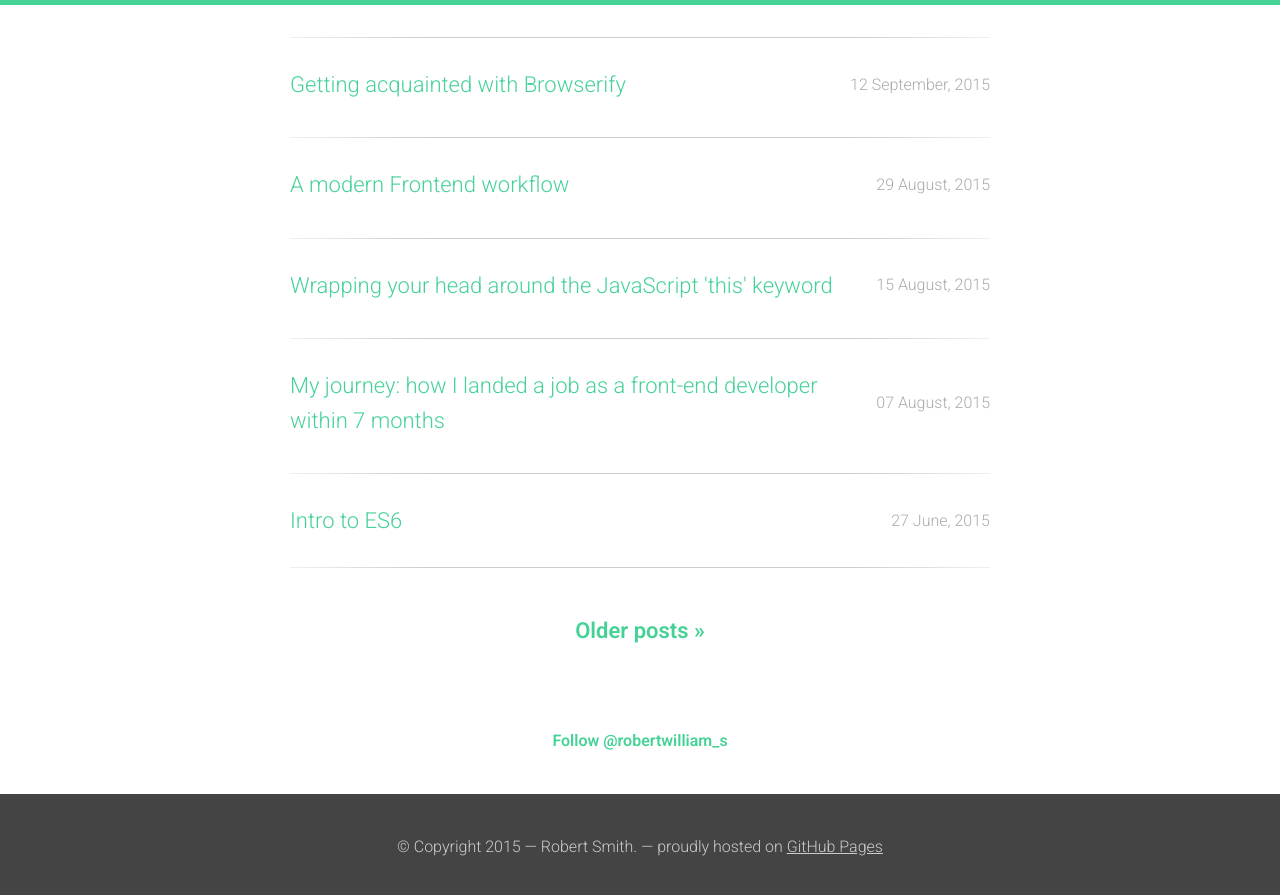
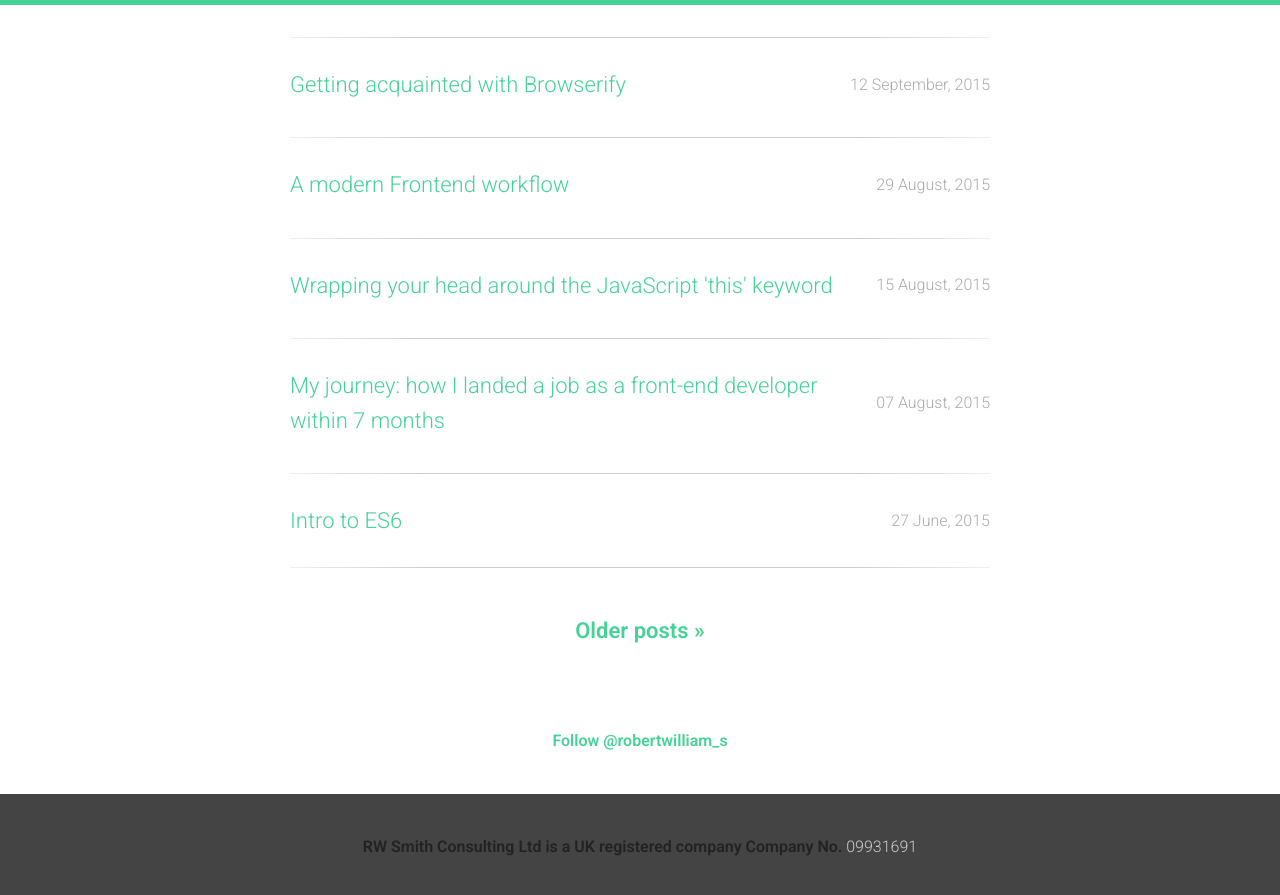
Before and after one commit to rbrtsmith/rbrtsmith.github.io, a Jekyll site: the page built from index.html, in a window 1280 px wide and 900 px high, scrolled down 873 px. Shown: the top 895 px of the window. Built offline with Jekyll 4.4.1, drawn with Linux system fonts in a browser that asks for light colours; the list of posts is cut into pages by our own code; comment, search, counter and statistics services are not loaded.

Commit message:
Update footer.html

```diff
--- a/_includes/footer.html
+++ b/_includes/footer.html
@@ -6,8 +6,8 @@
 </div>
 <footer class="site-footer section">
 	<div class="site-wrap site-padding">
-	    	&copy; Copyright {{ 'now' | date: "%Y" }} &mdash; Robert Smith. &mdash;
-	    	proudly hosted on <a href="https://pages.github.com/">GitHub Pages</a>
+	    	<strong>RW Smith Consulting Ltd is a UK registered company</strong>
+	    	<strong>Company No.</strong> 09931691
 	</div>
 </footer>
 <script>!function(d,s,id){var js,fjs=d.getElementsByTagName(s)[0],p=/^http:/.test(d.location)?'http':'https';if(!d.getElementById(id)){js=d.createElement(s);js.id=id;js.src=p+'://platform.twitter.com/widgets.js';fjs.parentNode.insertBefore(js,fjs);}}(document, 'script', 'twitter-wjs');</script>
```
